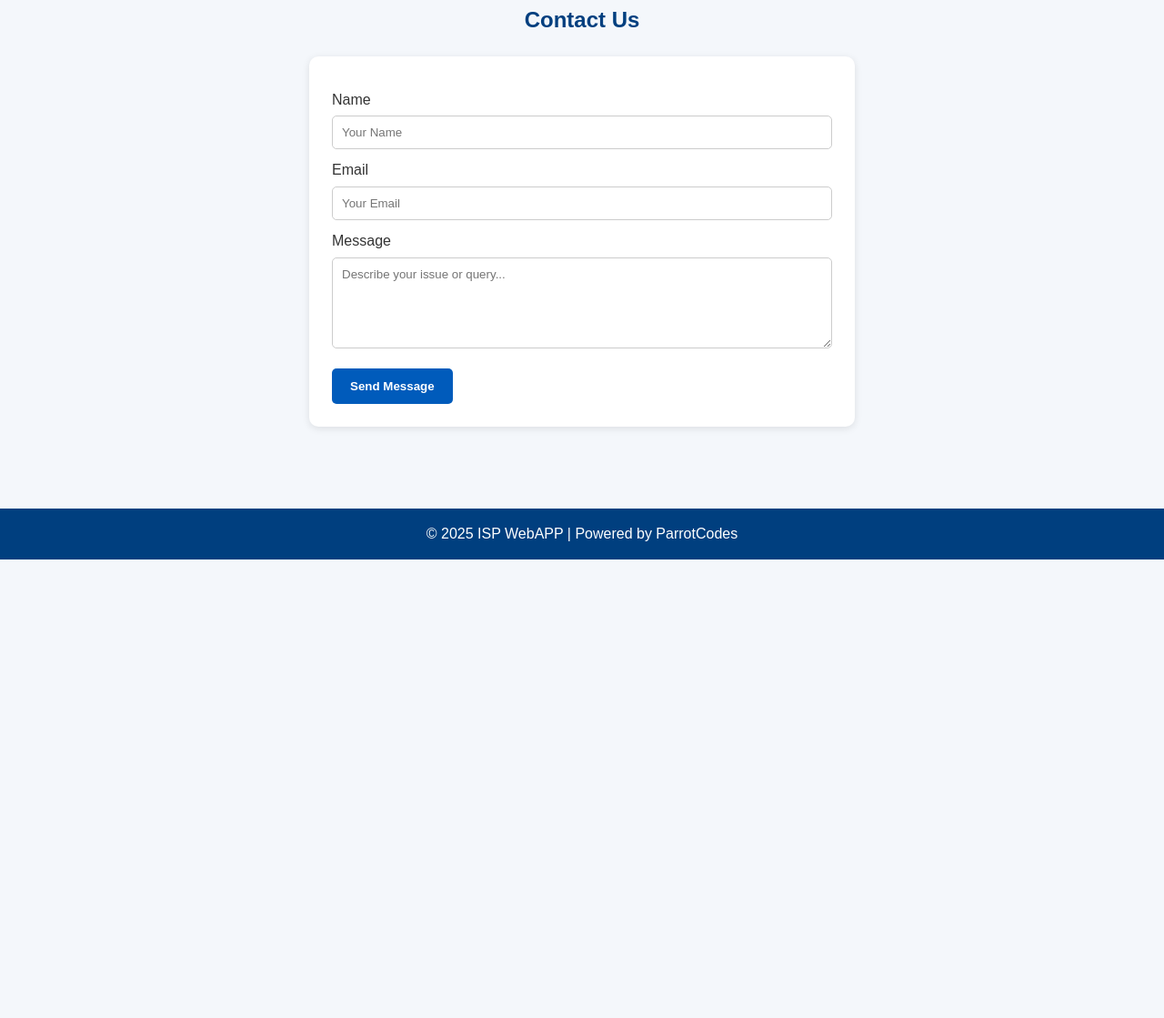
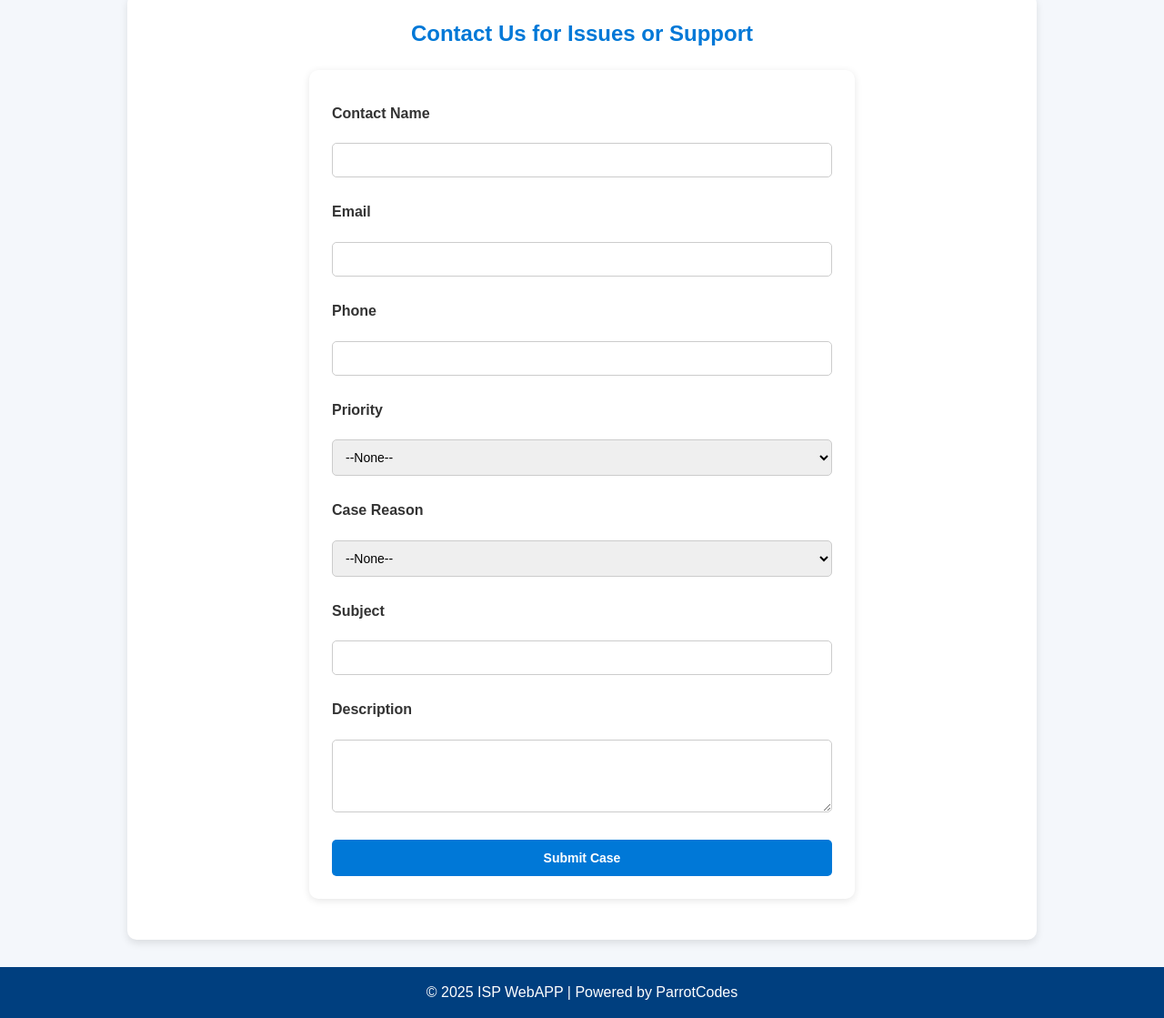
Before and after one commit to Parrotcodes/ISPWebAPp, a plain HTML site: page index.html in a window 1280 px wide. Shown: the part 1647-2766 px from the top of the page at 91% size. Before the commit the page ends 2262 px from the top, so only its background shows below. Drawn offline with Linux system fonts and the light colour scheme.

Commit message:
final Update lead and web case index.html

```diff
--- a/index.html
+++ b/index.html
@@ -136,6 +136,81 @@
       background-color: #007bff;
     }
 
+    /* Contact Section Styling */
+#contact {
+  background: #fff;
+  padding: 25px;
+  border-radius: 10px;
+  box-shadow: 0 4px 8px rgba(0,0,0,0.1);
+  margin-top: 30px;
+  max-width: 1000px;
+  margin-left: auto;
+  margin-right: auto;
+}
+
+#contact h2 {
+  text-align: center;
+  color: #0078d7;
+  margin-bottom: 20px;
+}
+
+/* Contact Form Layout */
+#contact form {
+  display: flex;
+  flex-direction: column;
+  gap: 15px;
+}
+
+/* Labels */
+#contact label {
+  font-weight: bold;
+  color: #333;
+}
+
+/* Input, Select, Textarea fields */
+#contact input,
+#contact select,
+#contact textarea {
+  padding: 10px;
+  border: 1px solid #ccc;
+  border-radius: 5px;
+  width: 100%;
+  font-size: 14px;
+}
+
+/* Textarea height */
+#contact textarea {
+  height: 80px;
+  resize: vertical;
+}
+
+/* Submit Button */
+#contact input[type="submit"] {
+  background: #0078d7;
+  color: white;
+  border: none;
+  cursor: pointer;
+  transition: background 0.3s;
+  font-weight: bold;
+  padding: 12px;
+  border-radius: 5px;
+}
+
+#contact input[type="submit"]:hover {
+  background: #005fa3;
+}
+
+/* Responsive Design */
+@media (max-width: 768px) {
+  #contact {
+    padding: 20px;
+  }
+
+  #contact form {
+    gap: 10px;
+  }
+}
+
     footer {
       text-align: center;
       background: #003f7f;
@@ -249,19 +324,52 @@
     </form>
   </section>
 
-  <section id="contact">
-    <h2>Contact Us</h2>
-    <form>
-      <label for="name">Name</label>
-      <input type="text" id="name" name="name" placeholder="Your Name" required>
+<section id="contact" class="form-section">
+    <h2>Contact Us for Issues or Support</h2>
+
+    <!-- Salesforce Web-to-Case Form Integration -->
+    <META HTTP-EQUIV="Content-type" CONTENT="text/html; charset=UTF-8">
+
+    <form action="https://webto.salesforce.com/servlet/servlet.WebToCase?encoding=UTF-8&orgId=00DgL000008xKnh" method="POST">
+      <input type="hidden" name="orgid" value="00DgL000008xKnh">
+      <input type="hidden" name="retURL" value="https://parrotcodes.github.io/ISPWebAPp/">
+
+      <label for="name">Contact Name</label>
+      <input id="name" maxlength="80" name="name" size="20" type="text" />
 
       <label for="email">Email</label>
-      <input type="email" id="email" name="email" placeholder="Your Email" required>
+      <input id="email" maxlength="80" name="email" size="20" type="text" />
 
-      <label for="message">Message</label>
-      <textarea id="message" name="message" placeholder="Describe your issue or query..." required></textarea>
+      <label for="phone">Phone</label>
+      <input id="phone" maxlength="40" name="phone" size="20" type="text" />
 
-      <input type="submit" value="Send Message">
+      <label for="priority">Priority</label>
+      <select id="priority" name="priority">
+        <option value="">--None--</option>
+        <option value="High">High</option>
+        <option value="Medium">Medium</option>
+        <option value="Low">Low</option>
+      </select>
+
+      <label for="reason">Case Reason</label>
+      <select id="reason" name="reason">
+        <option value="">--None--</option>
+        <option value="Installation">Installation</option>
+        <option value="Equipment Complexity">Equipment Complexity</option>
+        <option value="Performance">Performance</option>
+        <option value="Breakdown">Breakdown</option>
+        <option value="Equipment Design">Equipment Design</option>
+        <option value="Feedback">Feedback</option>
+        <option value="Other">Other</option>
+      </select>
+
+      <label for="subject">Subject</label>
+      <input id="subject" maxlength="80" name="subject" size="20" type="text" />
+
+      <label for="description">Description</label>
+      <textarea name="description"></textarea>
+
+      <input type="submit" name="submit" value="Submit Case">
     </form>
   </section>
 
```
